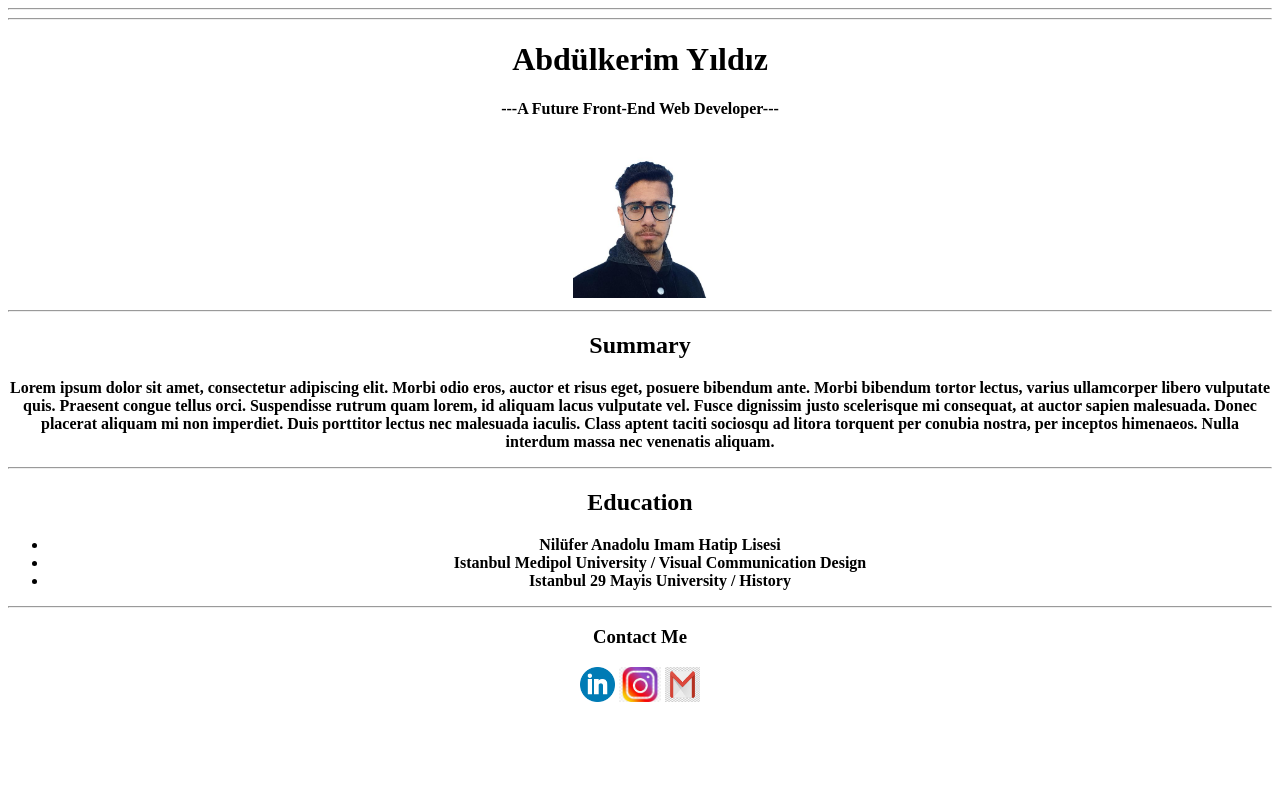
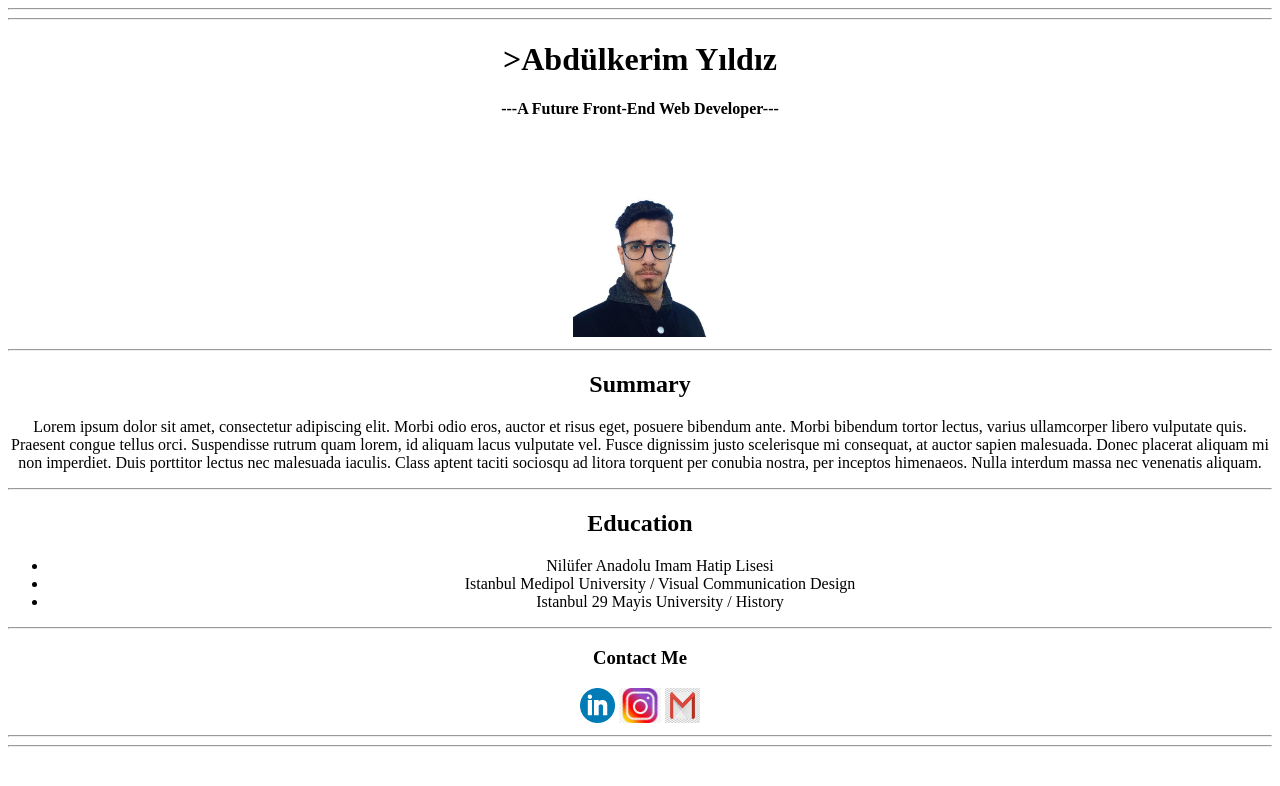
Before and after one commit to kerimyldz16/html-summary-sample, a plain HTML site: page index.html in a window 1280 px wide. Drawn offline with Linux system fonts and the light colour scheme.

Commit message:
Update index.html

```diff
--- a/index.html
+++ b/index.html
@@ -9,10 +9,11 @@
 </head>
 
 <body>
+ <center>
  <hr>
  <hr>
-<h1> <center>Abdülkerim Yıldız</center> </h1>
-<h4><center>---A Future Front-End Web Developer---</center</h4> <br>
+<h1>>Abdülkerim Yıldız</h1>
+<h4>---A Future Front-End Web Developer---</h4> <br>
 <img src="./Images/My Photo.jpeg" height="180" alt="my picture">
 <hr>
 <h2>Summary</h2>
@@ -29,4 +30,7 @@
 <a href="https://www.linkedin.com/in/abd%C3%BClkerim-y%C4%B1ld%C4%B1z-aa3901294/"><img src="./Images/linkedin.png" height="35"></a>
 <a href="https://www.instagram.com/kerimyldz16/"><img src="./Images/instagram.png" height="35"></a>
 <a href="https://www.youtube.com/watch?v=dQw4w9WgXcQ"><img src="./Images/gmail.jpg" height="35" width="35"></a>
+<hr>
+<hr>
+</center>
 </html>
```
